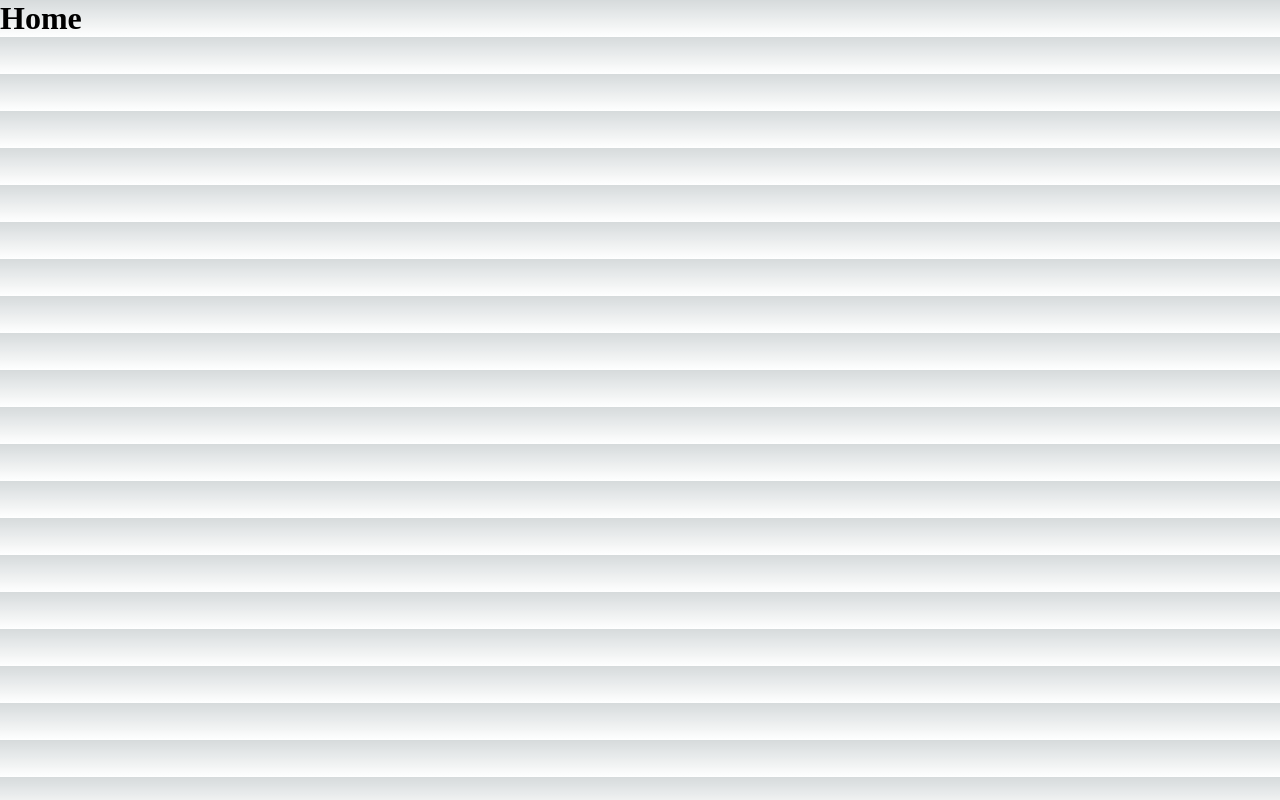
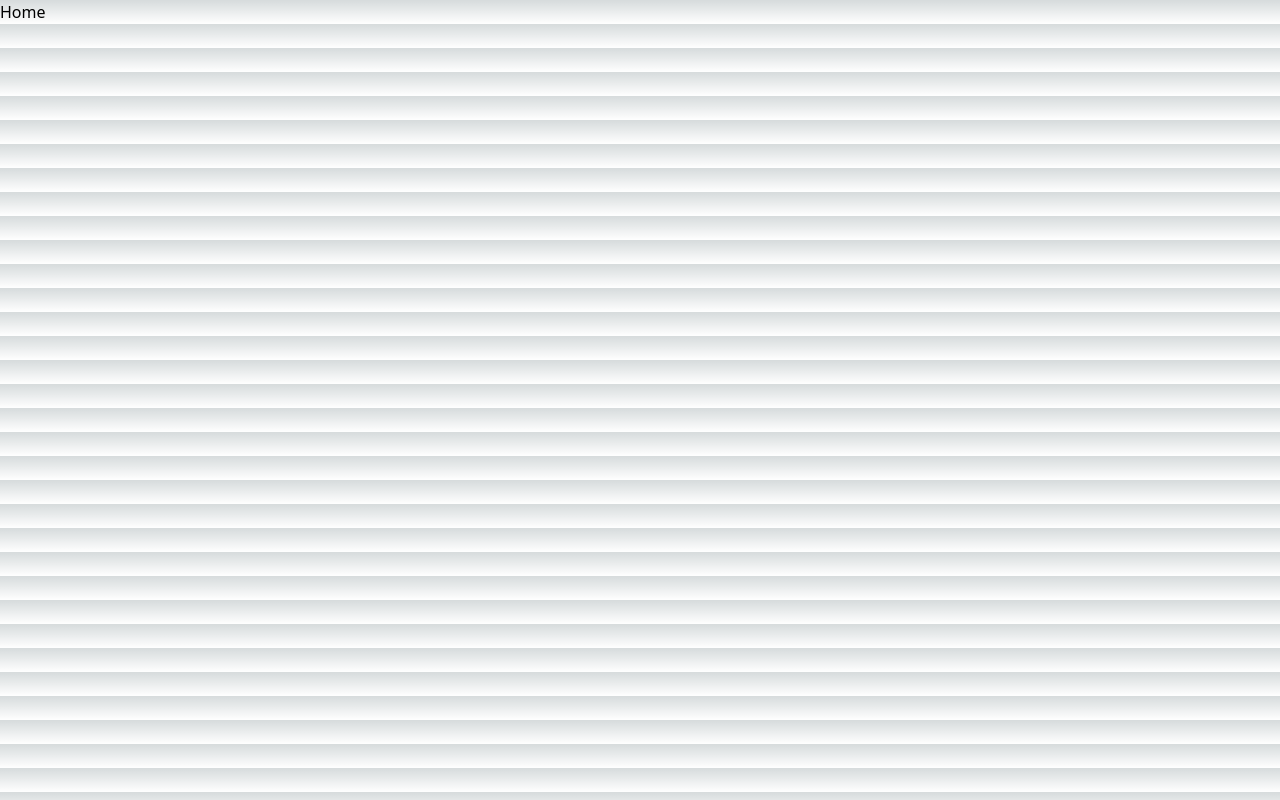
Before and after one commit to essjay05/fullstack-nextjs-typescript-test-project, a Next.js app: page / in a window 1280 px wide. Built offline with nearby package versions, Linux system fonts and the light colour scheme.

Commit message:
Installed tailwindcss and postcss.

```diff
--- a/app/globals.css
+++ b/app/globals.css
@@ -1,3 +1,7 @@
+@tailwind base;
+@tailwind components;
+@tailwind utilities;
+
 :root {
   --max-width: 1100px;
   --border-radius: 12px;
--- a/package.json
+++ b/package.json
@@ -16,5 +16,10 @@
     "react": "18.2.0",
     "react-dom": "18.2.0",
     "typescript": "4.9.5"
+  },
+  "devDependencies": {
+    "autoprefixer": "^10.4.13",
+    "postcss": "^8.4.21",
+    "tailwindcss": "^3.2.7"
   }
 }
--- /dev/null
+++ b/postcss.config.js
@@ -0,0 +1,6 @@
+module.exports = {
+  plugins: {
+    tailwindcss: {},
+    autoprefixer: {},
+  },
+}
--- /dev/null
+++ b/tailwind.config.js
@@ -0,0 +1,12 @@
+/** @type {import('tailwindcss').Config} */
+module.exports = {
+  content: [
+    "./app/**/*.{js,ts,jsx,tsx}",
+    "./pages/**/*.{js,ts,jsx,tsx}",
+    "./components/**/*.{js,ts,jsx,tsx}",
+  ],
+  theme: {
+    extend: {},
+  },
+  plugins: [],
+}
```
Also changed, not shown: 1 other file (tests, documents, lock files or other folders).
